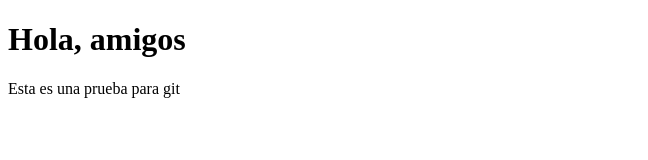
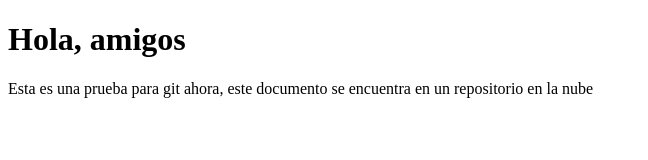
Before and after one commit to AnderssonGZ/htmlSENA, a plain HTML site: page index.html in a window 1280 px wide. Shown: the whole page, without its empty margins (0-648 px from the left). Drawn offline with Linux system fonts and the light colour scheme.

Commit message:
feat: add description in index

```diff
--- a/index.html
+++ b/index.html
@@ -8,6 +8,7 @@
 <body>
     <h1>Hola, amigos</h1>
     <p>Esta es una prueba para git
+        ahora, este documento se encuentra en un repositorio en la nube
     </p>
 </body>
 </html>
```
